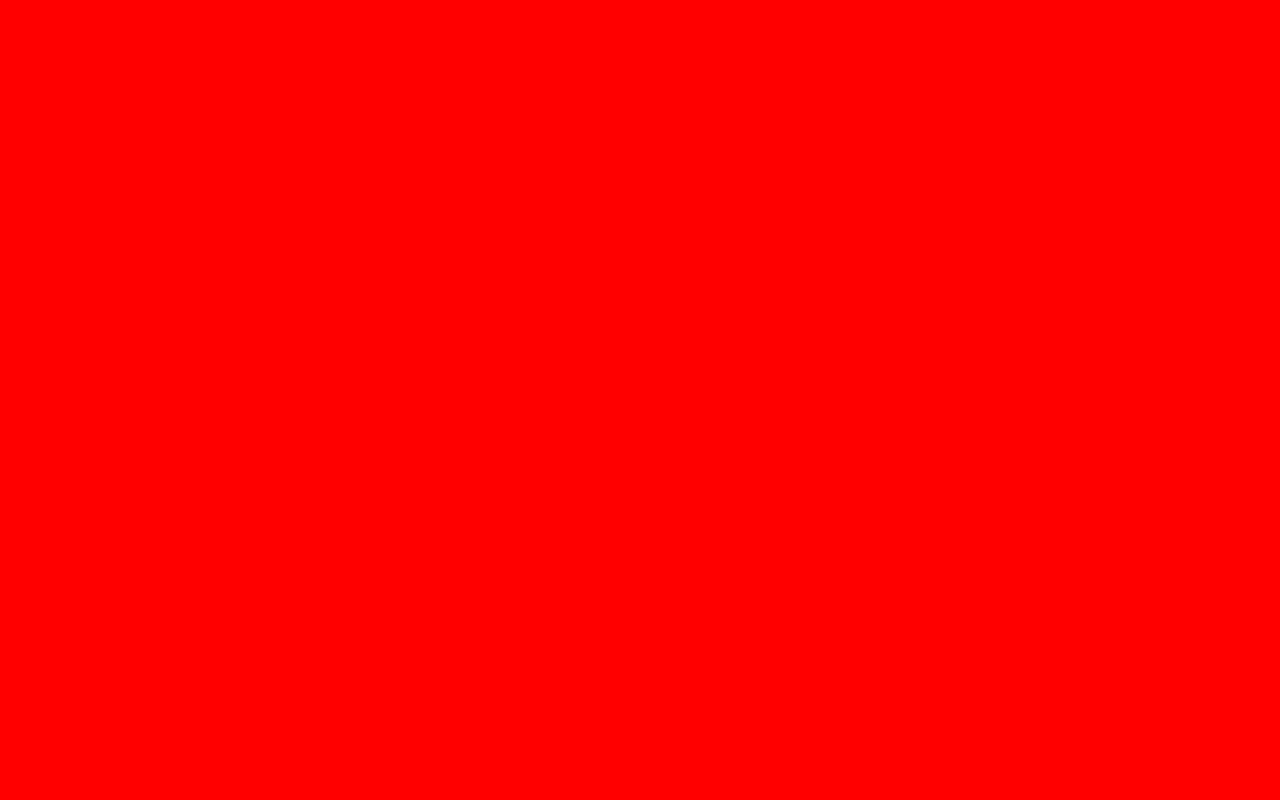
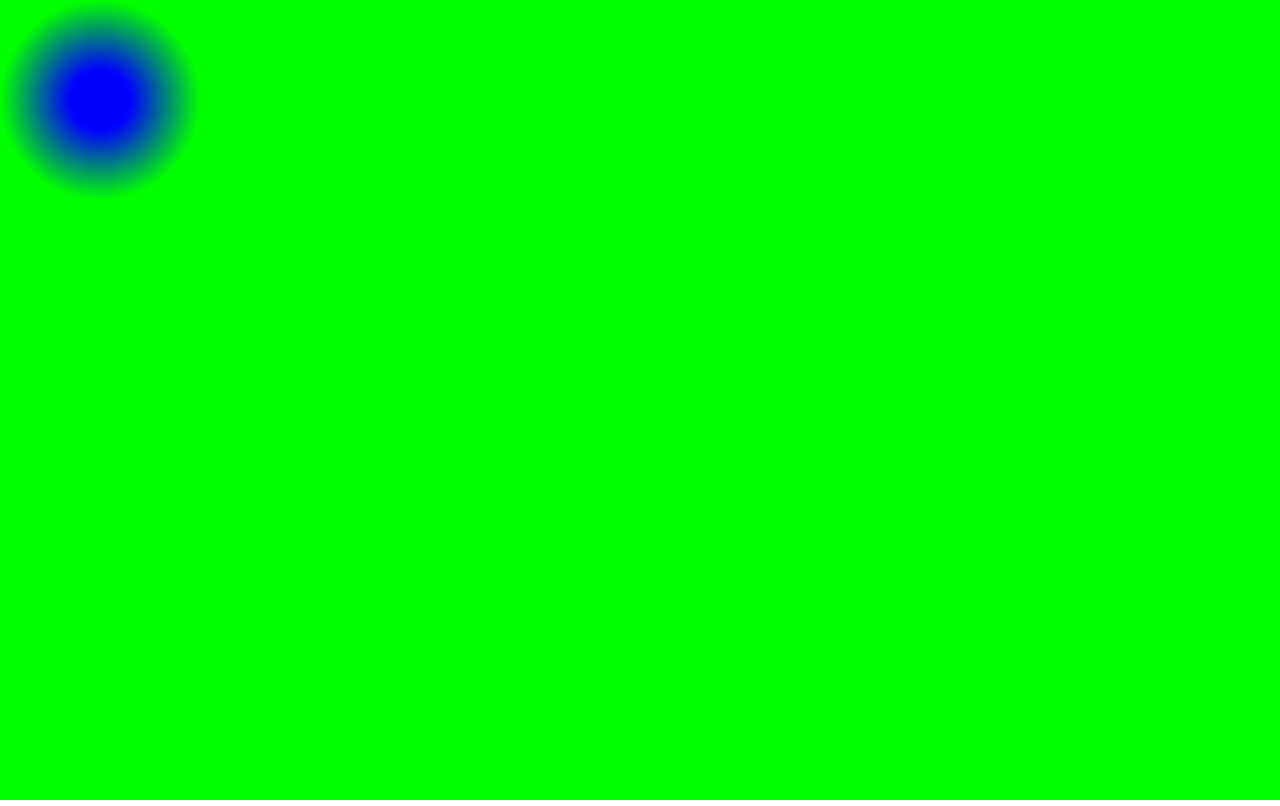
Before and after one commit to mrsiredwards383/ColourGlide, a plain HTML site: page ColourGlide.html in a window 1280 px wide. Drawn offline with nearby package versions, Linux system fonts and the light colour scheme.

Commit message:
Add Radial Gradient

```diff
--- a/ColourGlide.html
+++ b/ColourGlide.html
@@ -15,7 +15,7 @@
     <title>ColourGlide</title>
   </head>
 
-  <body onload="colourCan()">
+  <body onload="colourCanR()">
 
   <canvas id="colourCanvas"></canvas>
 
--- a/myscripts.js
+++ b/myscripts.js
@@ -1,15 +1,28 @@
 
 
 
-function colourCan() {
+function colourCanR() {
 
 var c = document.getElementById("colourCanvas");
 var ctx = c.getContext("2d");
+
 c.setAttribute('width', window.innerWidth);
 c.setAttribute('height', window.innerHeight);
 
+var x1 = 100;   // x of 1. circle center point
+var y1 = 100;   // y of 1. circle center point
+var r1 = 30;    // radius of 1. circle
 
-ctx.fillStyle = "#FF0000";
+var x2 = 100;   // x of 2. circle center point
+var y2 = 100;   // y of 2. circle center point
+var r2 = 100;   // radius of 2. circle
+
+var radialGradient1 = ctx.createRadialGradient(x1, y1, r1, x2, y2, r2);
+
+radialGradient1.addColorStop(0, 'rgb(0,   0, 255)');
+radialGradient1.addColorStop(1, 'rgb(0, 255,   0)');
+
+ctx.fillStyle = radialGradient1;
 ctx.fillRect(0, 0, c.width, c.height);
 
 };
```
Also changed, not shown: mystyle.css (deleted, +0 -14 lines).
